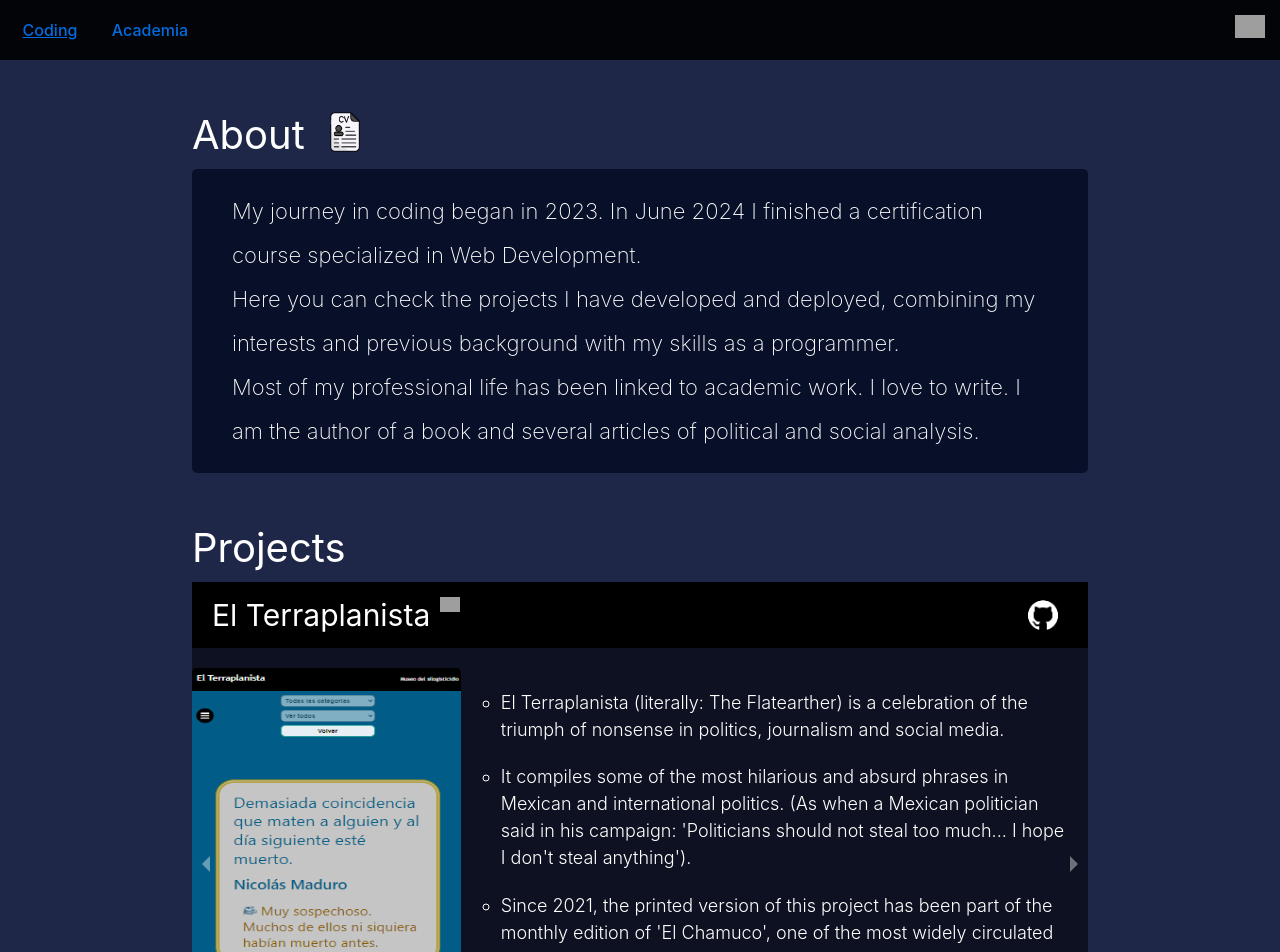
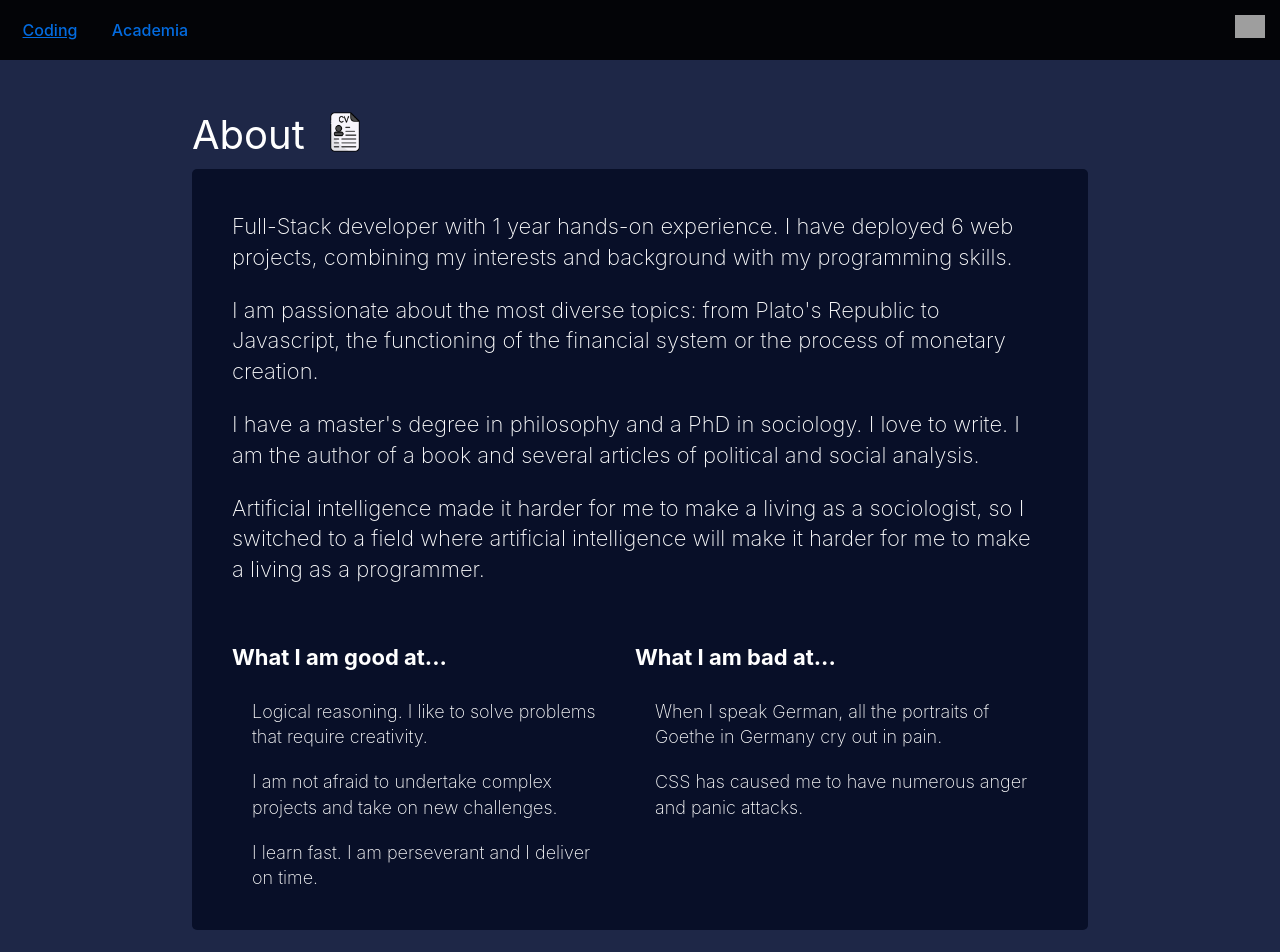
Before and after one commit to suastech/jsuastech, a React (Vite) app: page / in a window 1280 px wide. Shown: the top 952 px of the page. Built offline with nearby package versions, Linux system fonts and the light colour scheme; grey boxes are pictures that could not be loaded.

Commit message:
about text changed

```diff
--- a/src/App.jsx
+++ b/src/App.jsx
@@ -3,7 +3,6 @@ import {Routes, Route}  from 'react-router-dom';
 import Navbar from './components/Navbar';
 import Coding from './components/Coding';
 import Academia from './components/Academia';
-import Footer from './components/Footer'
 import PDFViewer from './components/PDFViewer';
 import { useState } from 'react';
 import menu from './assets/images/plus.png'
@@ -22,7 +21,7 @@ function App() {
 
         <div onMouseEnter={() => setIsSideBar(true)} onMouseLeave={() => setIsSideBar(false)} className={`side-bar ${isSideBar? "side-open": "side-close" }`}>
           {!isSideBar?
-            <img src={menu} onClick={() => setIsSideBar(true)}/>
+              <img src={menu} onClick={() => setIsSideBar(true)}/>
           :
             <>
               <img src={close} alt="close" onClick={() => setIsSideBar(false)}/>
@@ -40,8 +39,7 @@ function App() {
         <Route path="/cv/:type" element={<PDFViewer/>} />
       </Routes>
 
-{/*     <Footer/>
- */}
+
     </>
   )
 }
--- a/src/components/Coding.jsx
+++ b/src/components/Coding.jsx
@@ -3,6 +3,7 @@ import CarouselProjects from './CarouselProjects';
 import CallToAction from './CallToAction';
 import cvImage from '../assets/images/cv.png'
 import { Link } from 'react-router-dom';
+import about from '../mySelf'
 
 export default function Coding() {
 
@@ -22,12 +23,28 @@ export default function Coding() {
         </div>
 
         <div className='about-info'>
-          My journey in coding began in 2023. In June 2024 I finished a certification course specialized in Web Development.
-          <br/>
-          Here you can check the projects I have developed and deployed, combining my interests and previous background with my skills as a programmer.
-          <br/>
-          Most of my professional life has been linked to academic work. I love to write. I am the author of a book and several articles of political and social analysis.
+          {about.map( (element,index) => {
+           return (
+            <p key={index}>{element}</p>
+            )
+          })
+          }
+
+            <div className='info-extra'>
+              <div> <b>What I am good at...</b>
+                  <p>Logical reasoning. I like to solve problems that require creativity.</p>
+                  <p>I am not afraid to undertake complex projects and take on new challenges.</p>
+                  <p>I learn fast. I am perseverant and I deliver on time.</p>
+              </div>
+              <div> <b>What I am bad at...</b>
+                  <p>When I speak German, all the portraits of Goethe in Germany cry out in pain.</p>
+                  <p>CSS has caused me to have numerous anger and panic attacks.</p>
+              </div>
+            </div>
+
         </div>
+
+
 
 
       </div>
--- a/src/components/Footer.jsx
+++ /dev/null
@@ -1,11 +0,0 @@
-import '../styles/Footer.css'
-
-export default function Footer() {
-
-  return(
-    <footer>
-      <h4>Jesús Suaste, 2024</h4>
-      <div>Íconos</div>
-    </footer>
-  )
-}
--- /dev/null
+++ b/src/mySelf.js
@@ -0,0 +1,8 @@
+const about = [
+  "Full-Stack developer with 1 year hands-on experience. I have deployed 6 web projects, combining my interests and background with my programming skills.",
+  "I am passionate about the most diverse topics: from Plato's Republic to Javascript, the functioning of the financial system or the process of monetary creation.",
+  "I have a master's degree in philosophy and a PhD in sociology. I love to write. I am the author of a book and several articles of political and social analysis.",
+  "Artificial intelligence made it harder for me to make a living as a sociologist, so I switched to a field where artificial intelligence will make it harder for me to make a living as a programmer.",
+]
+
+export default about;
--- a/src/styles/Coding.css
+++ b/src/styles/Coding.css
@@ -38,6 +38,23 @@
   font-size: 22px;
   font-weight: 200;
 }
+
+.about-info p {
+  line-height: 1.4;
+}
+
+.info-extra {
+  display: flex;
+  font-size: 22px;
+  margin-top: 50px;
+}
+.info-extra p {
+  margin: 20px 20px;
+  font-size: 18px;
+}
+
+
+
 
 @media screen and (max-width:770px) {
   .generic-box {
--- a/src/styles/Footer.css
+++ /dev/null
@@ -1,9 +0,0 @@
-footer {
-  background-color: rgb(0, 0, 22);
-  height: 100px;
-  display: flex;
-  flex-direction: column;
-  align-items: center;
-  color: white;
-
-}
```
